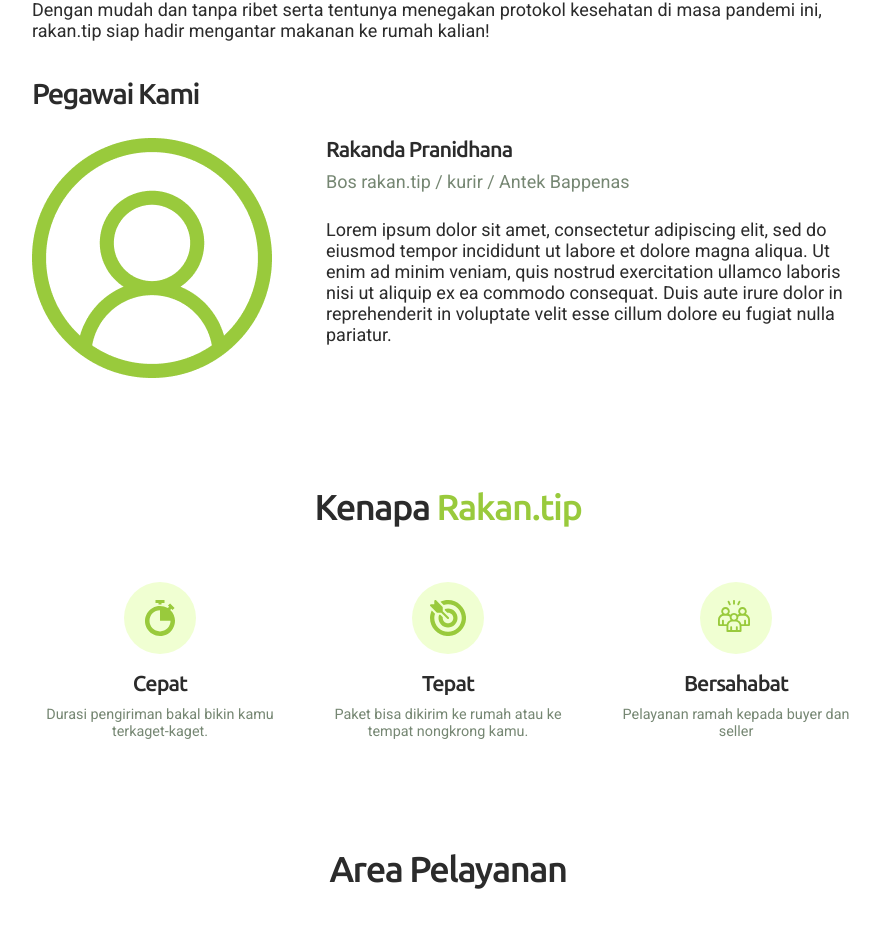
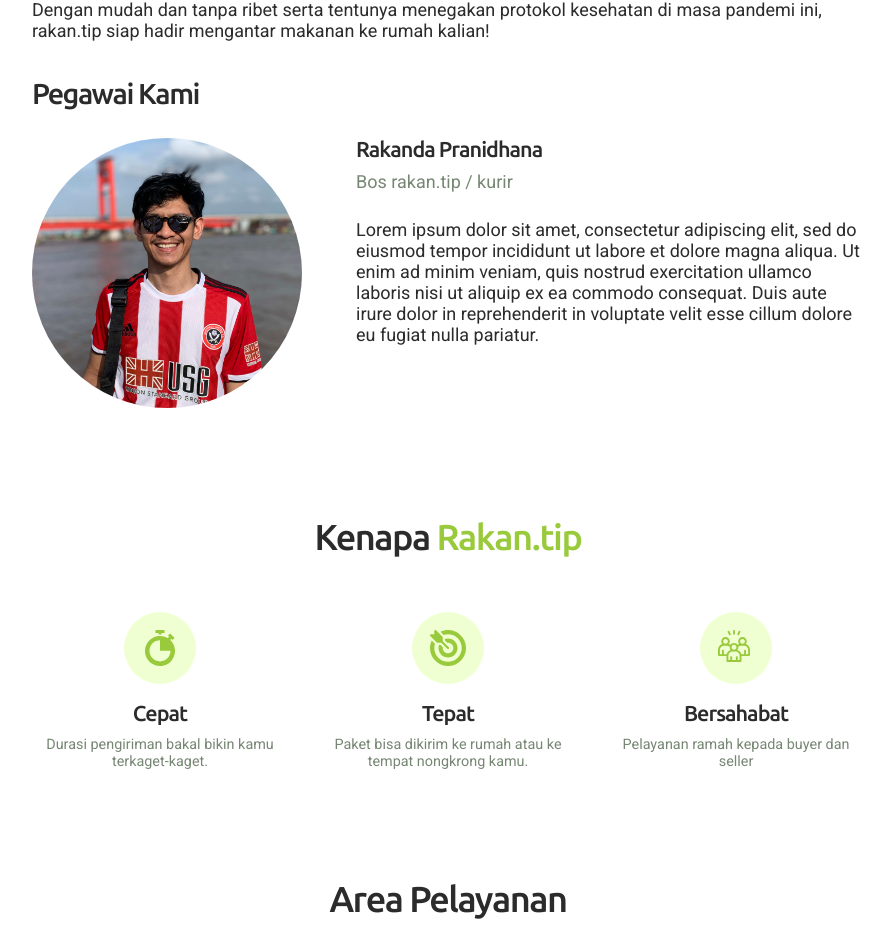
Before and after one commit to astabidasaaa/rakantip, a React (Create React App) app: page / in a window 1280 px wide. Shown: the part 1834-2769 px from the top of the page, without its empty margins (192-1083 px from the left). Built offline with nearby package versions, Linux system fonts and the light colour scheme.

Commit message:
Menambahkan foto pegawai

```diff
--- a/src/containers/Tentang.js
+++ b/src/containers/Tentang.js
@@ -1,5 +1,5 @@
 import logo from "../assets/img/logo-rakantip.svg";
-import foto from "../assets/img/foto-pegawai.png";
+import foto from "../assets/img/foto-rakanda.jpg";
 
 function Tentang() {
   return (
@@ -29,7 +29,7 @@
           <img src={foto} alt="Foto pegawai" />
           <div className="pegawai-text">
             <h5>Rakanda Pranidhana</h5>
-            <p className="p-grey">Bos rakan.tip / kurir / Antek Bappenas</p>
+            <p className="p-grey">Bos rakan.tip / kurir</p>
             <p className="p-black">
               Lorem ipsum dolor sit amet, consectetur adipiscing elit, sed do
               eiusmod tempor incididunt ut labore et dolore magna aliqua. Ut
--- a/src/styles/scss/main.scss
+++ b/src/styles/scss/main.scss
@@ -962,6 +962,7 @@
       img {
         width: 15rem;
         margin-right: 3rem;
+        border-radius: 10rem;
 
         @media screen and (max-width: $sm) {
           width: 9rem;
```
Also changed, not shown: src/assets/img/foto-rakanda.jpg (added).
